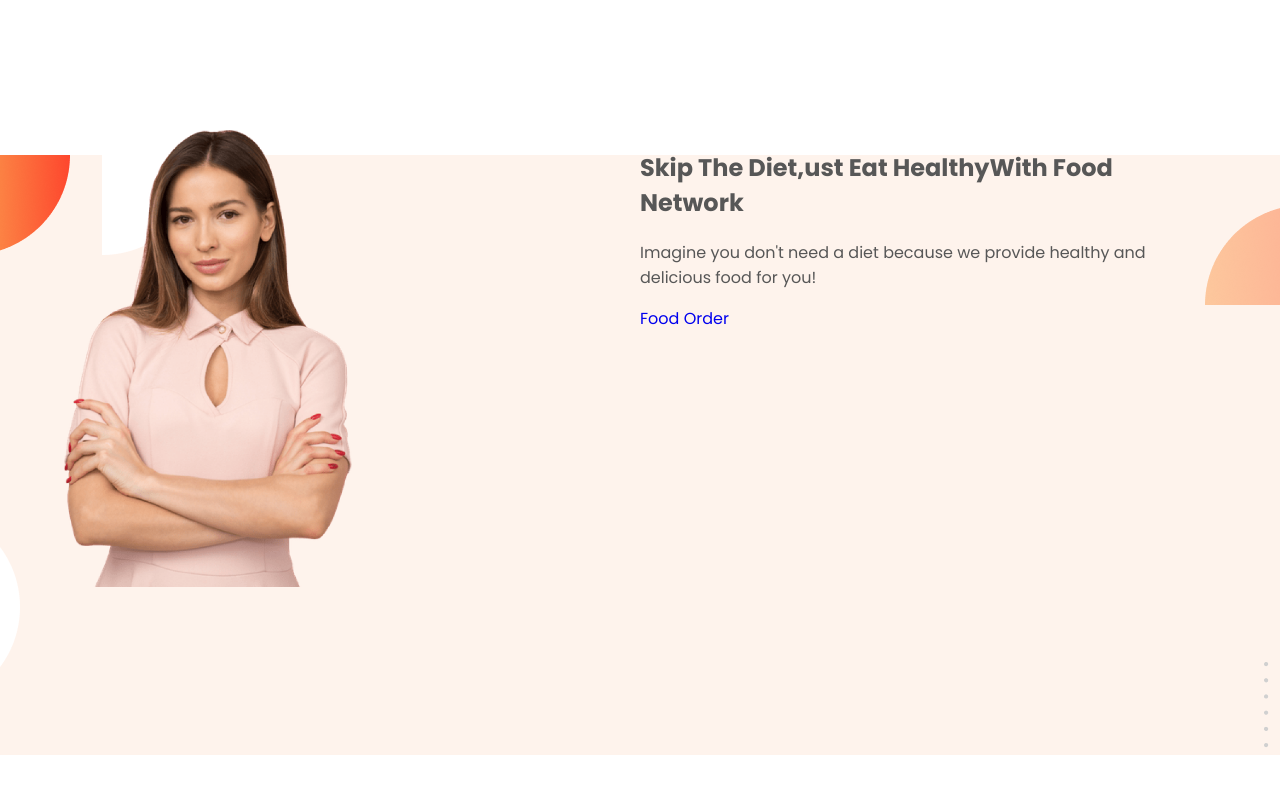
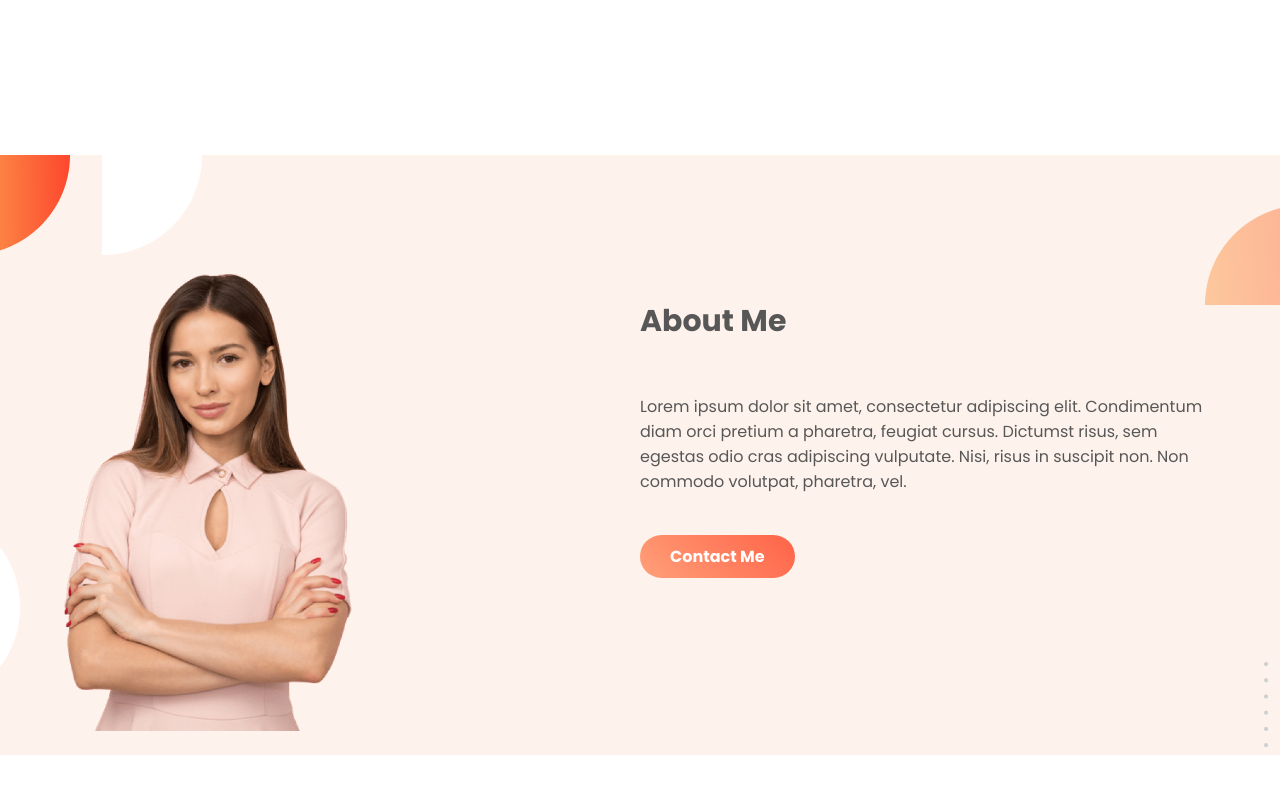
Before and after one commit to hmdimran/Assignment-01, a plain HTML site: page index.html in a window 1280 px wide. Shown: the part 520-1317 px from the top of the page. Drawn offline with Linux system fonts and the light colour scheme.

Commit message:
about area style end

```diff
--- a/index.html
+++ b/index.html
@@ -24,13 +24,17 @@
     </section>
     <section class="about-me">
         <div class="container">
-            <div class="about_right col-2">
+            <div class="about_left col-2">
                 <img src="images/Person Image.png" alt="">
             </div>
-            <div class="about_left col-2">
-                <h1>Skip The Diet,ust Eat HealthyWith Food Network</h1>
-                <p>Imagine you don't need a diet because we provide healthy and delicious food for you!</p>
-                <a href="https://" target="_blank">Food Order</a>
+            <div class="about_right col-2">
+                <h1>About Me</h1>
+                <p>Lorem ipsum dolor sit amet, consectetur adipiscing
+                    elit. Condimentum diam orci pretium a pharetra,
+                    feugiat cursus. Dictumst risus, sem egestas odio cras
+                    adipiscing vulputate. Nisi, risus in suscipit non. Non
+                    commodo volutpat, pharetra, vel.</p>
+                <a href="https://facebook.com/hmdimranbiswas" target="_blank">Contact Me</a>
             </div>
         </div>
     </section>
--- a/style.css
+++ b/style.css
@@ -24,11 +24,15 @@ section{
     width:50%;
     float:left;
 }
+.col-3{
+    width:33.333333333333%;
+    float:left;
+}
 
 .hero_section h1{
     font-size:50px;
 }
-.hero_section a{
+.hero_section a , .about-me a {
     background: linear-gradient(45deg, lightsalmon, tomato);
     padding: 10px 30px;
     border-radius: 50px;
@@ -49,3 +53,13 @@ section{
 .about-me img{
     width:50%;
 }
+.about_right , .about_left{
+    padding-top:144px;
+}
+.about_right h1 {
+    font-size:30px;
+}
+.about_right h1 , p{
+    margin-bottom:50px;
+    text-align:left;
+}
```
